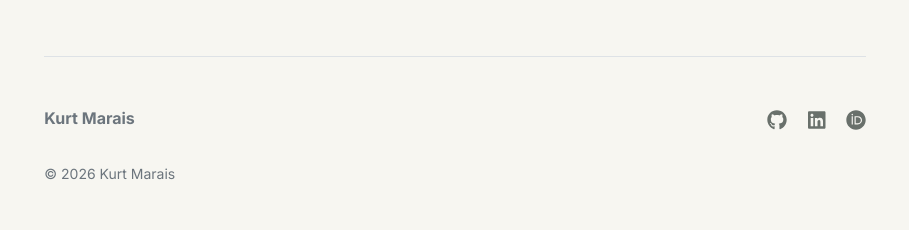
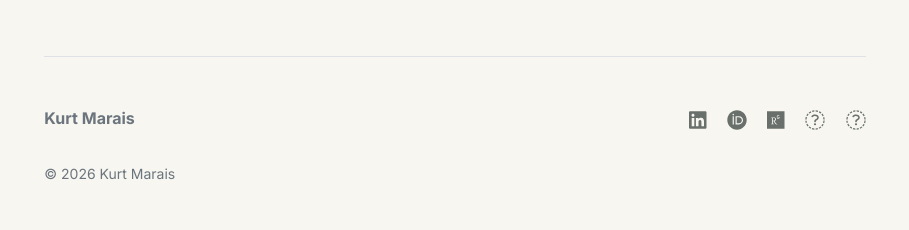
Before and after one commit to kurtmarais/kurtmarais.github.io, a Jekyll site: the page built from index.md, in a window 1280 px wide. Shown: the part 1703-1933 px from the top of the page, without its empty margins (185-1094 px from the left). Built offline with Jekyll 4.4.1, drawn with Linux system fonts in a browser that asks for light colours.

Commit message:
Update settings.yml

```diff
--- a/_data/settings.yml
+++ b/_data/settings.yml
@@ -8,6 +8,9 @@ menu:
 #- {name: 'cv', url: '/cv/'}
 
 social:
-- {icon: 'github', link: '#'}
+#- {icon: 'github', link: '#'}
 - {icon: 'linkedin', link: 'https://www.linkedin.com/in/kurtmarais/'}
 - {icon: 'orcid', link: 'https://orcid.org/0000-0002-8820-044X'}
+- {icon: 'researchgate', link: 'https://www.researchgate.net/profile/Kurt-Marais'}
+- {icon: 'x-twitter', link: 'https://x.com/maraisk_'}
+- {icon: 'user-graduate', link: 'https://researcherprofiles.sun.ac.za/17019-kurt-marais'}
```
